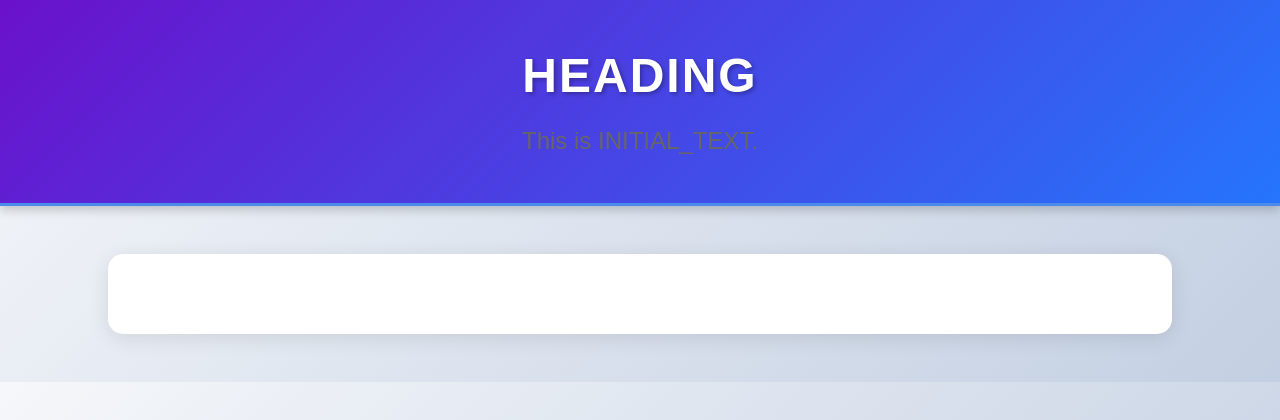
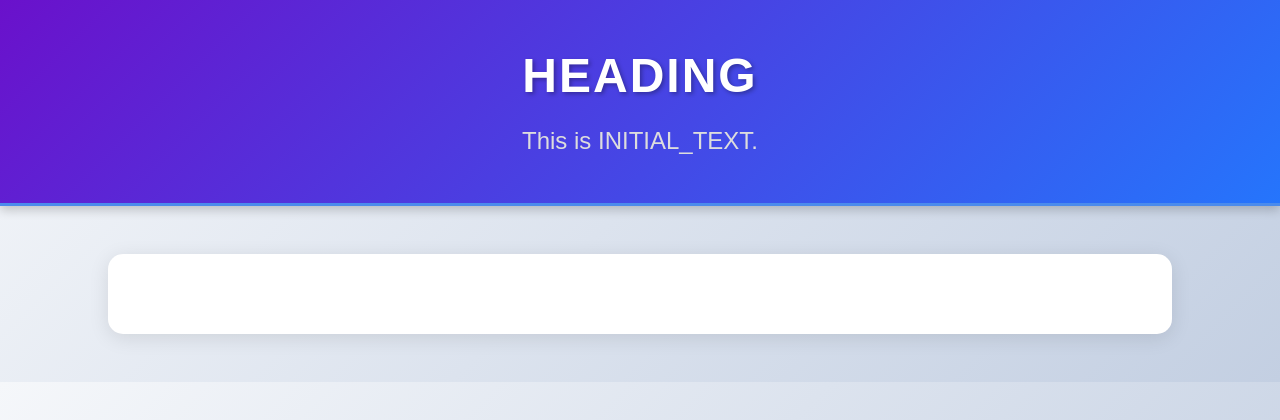
Before and after one commit to lukas-pastva/web-github-repos, a Flask app: page / in a window 1280 px wide. Shown: the top 420 px of the page. Run offline with Flask 3, Linux system fonts and the light colour scheme; data that the repository does not hold is empty.

Commit message:
feat: css

```diff
--- a/static/styles.css
+++ b/static/styles.css
@@ -64,7 +64,7 @@ h2 {
 p {
     margin: 0.5em 0 0;
     font-size: 1.2em;
-    color: #666;
+    color: #ddd;
 }
 
 a {
--- a/templates/index.html
+++ b/templates/index.html
@@ -4,7 +4,7 @@
     <meta charset="UTF-8">
     <meta name="viewport" content="width=device-width, initial-scale=1.0">
     <title>{{ page_title }}</title>
-    <link rel="stylesheet" href="/static/styles.css?cache=2">
+    <link rel="stylesheet" href="/static/styles.css?cache=3">
 </head>
 <body>
     <header>
```
